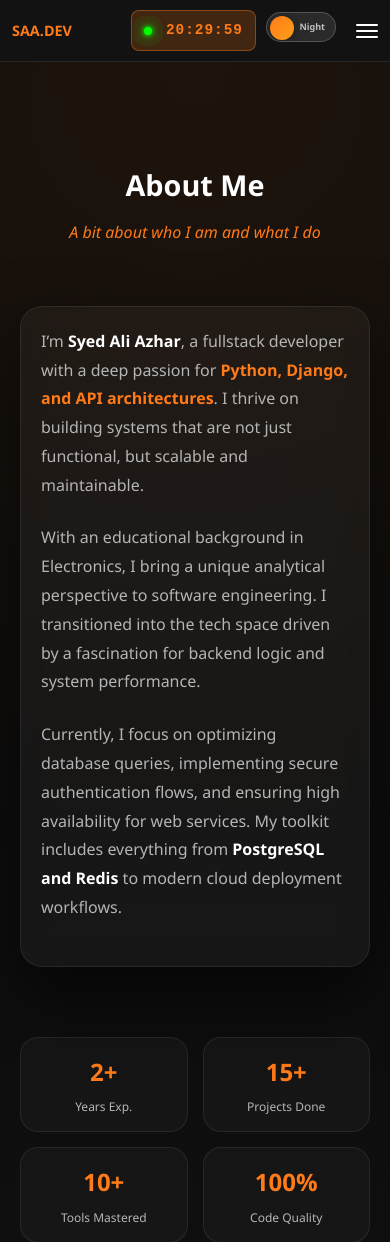
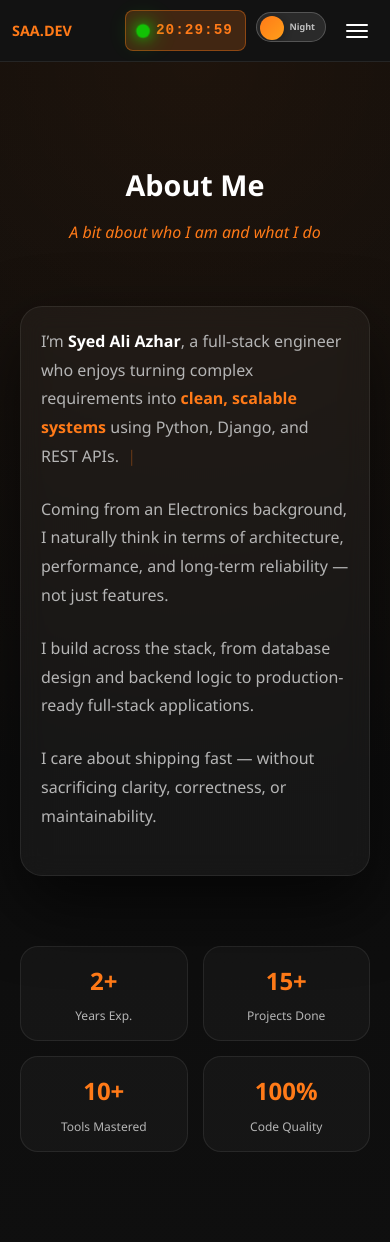
Before and after one commit to alisyed010/portfolio, a Django app: page /about/ in a window 390 px wide. Shown: the top 1242 px of the page. Run offline with Django 5.2, Linux system fonts and the light colour scheme; data comes from the database, SQL or seed files in the repository.

Commit message:
Optimize typewriter effect and clean up code
- Implement inline typewriter script in base.html for reliability
- Remove duplicate typewriter code from main.js
- Optimize animation timing (300ms startup, 12ms per character)
- Clean up console logging and debug statements
- Simplify theme toggle and hamburger menu logic
- Fix navbar grid layout for proper alignment
- Ensure animation works in both dev and Docker environments

```diff
--- a/resume/static/css/style.css
+++ b/resume/static/css/style.css
@@ -70,13 +70,14 @@ a {
     position: sticky;
     top: 0;
     z-index: 1000;
-    display: flex;
+    display: grid;
+    grid-template-columns: auto 1fr auto;
     align-items: center;
-    justify-content: space-between;
     padding: 14px 20px;
     background: var(--panel);
     border-bottom: 1px solid var(--border);
     transition: background-color 0.3s ease;
+    gap: 20px;
 }
 
 /* Left: Logo */
@@ -92,9 +93,9 @@ a {
 
 /* Center: Nav Links (Hidden on mobile) */
 .nav-center {
-    flex: 1;
     display: flex;
     justify-content: center;
+    align-items: center;
 }
 
 /* Nav Items */
@@ -103,6 +104,7 @@ a {
     align-items: center;
     gap: 8px;
     flex-wrap: nowrap;
+    justify-content: center;
 }
 
 /* Nav Links */
@@ -268,6 +270,7 @@ body.light .mobile-nav a:hover img {
     opacity: 1;
 }
 
+
 /* ================= LIVE CLOCK STYLING ================= */
 .live-clock {
     display: flex !important;
@@ -282,6 +285,7 @@ body.light .mobile-nav a:hover img {
     height: auto !important;
     transition: all 0.3s ease !important;
     position: relative !important;
+    overflow: visible !important;
 }
 
 .live-clock:hover {
@@ -290,80 +294,44 @@ body.light .mobile-nav a:hover img {
 }
 
 /* Blinking Green Dot with Radiating Effect */
-
 .clock-dot {
     position: relative !important;
-    display: inline-flex !important;
-    width: 8px !important;
-    height: 8px !important;
+    display: inline-block !important;
+    width: 10px !important;
+    height: 10px !important;
     border-radius: 50% !important;
     background-color: #00ff00 !important;
-    margin-right: 6px !important;
     flex-shrink: 0 !important;
-    animation: pulse-glow 2s ease-in-out infinite;
-}
-
-/* Inner glow */
-.clock-dot::before {
-    content: '';
-    position: absolute;
-    top: -2px;
-    left: -2px;
-    right: -2px;
-    bottom: -2px;
-    border-radius: 50%;
-    background: radial-gradient(circle, rgba(0, 255, 0, 0.6) 0%, transparent 70%);
-    animation: inner-pulse 2s ease-in-out infinite;
-}
-
-/* Outer radiating ring */
-.clock-dot::after {
-    content: '';
-    position: absolute;
-    top: 50%;
-    left: 50%;
-    transform: translate(-50%, -50%);
-    width: 100%;
-    height: 100%;
-    border-radius: 50%;
-    background: transparent;
-    box-shadow: 0 0 0 0 rgba(0, 255, 0, 0.7);
-    animation: pulse-ring 2s cubic-bezier(0.215, 0.61, 0.355, 1) infinite;
-}
-
-@keyframes pulse-glow {
-    0%, 100% {
-        box-shadow: 0 0 4px rgba(0, 255, 0, 0.8),
-                    0 0 8px rgba(0, 255, 0, 0.5);
+    animation: greenBlink 1.5s ease-in-out infinite !important;
+}
+
+/* Define the greenBlink animation */
+@keyframes greenBlink {
+    0% {
+        transform: scale(1);
+        box-shadow: 0 0 5px rgba(0, 255, 0, 0.8),
+                    0 0 10px rgba(0, 255, 0, 0.5),
+                    0 0 15px rgba(0, 255, 0, 0.3);
+        opacity: 1;
     }
     50% {
-        box-shadow: 0 0 8px rgba(0, 255, 0, 1),
-                    0 0 16px rgba(0, 255, 0, 0.7);
-    }
-}
-
-@keyframes inner-pulse {
-    0%, 100% {
-        opacity: 0.6;
+        transform: scale(1.4);
+        box-shadow: 0 0 10px rgba(0, 255, 0, 1),
+                    0 0 20px rgba(0, 255, 0, 0.8),
+                    0 0 30px rgba(0, 255, 0, 0.5),
+                    0 0 40px rgba(0, 255, 0, 0.3);
+        opacity: 0.7;
+    }
+    100% {
         transform: scale(1);
-    }
-    50% {
+        box-shadow: 0 0 5px rgba(0, 255, 0, 0.8),
+                    0 0 10px rgba(0, 255, 0, 0.5),
+                    0 0 15px rgba(0, 255, 0, 0.3);
         opacity: 1;
-        transform: scale(1.3);
-    }
-}
-
-@keyframes pulse-ring {
-    0% {
-        box-shadow: 0 0 0 0 rgba(0, 255, 0, 0.7);
-    }
-    50% {
-        box-shadow: 0 0 0 12px rgba(0, 255, 0, 0);
-    }
-    100% {
-        box-shadow: 0 0 0 0 rgba(0, 255, 0, 0);
-    }
-}
+    }
+}
+
+/* Clock Time Styling */
 #clock-time {
     color: var(--accent) !important;
     font-size: 0.9rem !important;
@@ -387,6 +355,8 @@ body.light .live-clock:hover {
     background: rgba(255, 122, 24, 0.15) !important;
     border-color: rgba(255, 122, 24, 0.5) !important;
 }
+
+
 
 /* ================= SEARCH BOX STYLING ================= */
 .search-box {
@@ -980,6 +950,48 @@ body.light .about-card {
     font-size: 14px;
 }
 
+
+/* ===== Typewriter effect ===== */
+.typewriter {
+    min-height: 3.2em; /* prevents layout jump */
+    white-space: normal;
+}
+
+/* Cursor */
+.typewriter::after {
+    content: "|";
+    margin-left: 4px;
+    color: var(--accent);
+    animation: blink 1s infinite;
+}
+
+@keyframes blink {
+    50% { opacity: 0; }
+}
+
+/* Hidden lines initially */
+/* ===== Typewriter effect ===== */
+.typewriter {
+    min-height: 3.2em; /* prevents layout jump */
+    white-space: normal;
+}
+
+/* Cursor */
+.typewriter::after {
+    content: "|";
+    margin-left: 4px;
+    color: var(--accent);
+    animation: blink 1s infinite;
+}
+
+@keyframes blink {
+    50% { opacity: 0; }
+}
+
+
+
+
+
 /* ================= PROJECTS ================= */
 .projects-showcase {
     padding: 100px 40px 120px;
--- a/resume/static/js/components/Hero.jsx
+++ b/resume/static/js/components/Hero.jsx
@@ -12,7 +12,7 @@ Every decision is intentional. Every abstraction justified.
 This is full stack engineering — done properly.`;
 
 const Hero = () => {
-    const title = "Software Engineer — Systems & Architecture";
+    const title = "Fullstack Engineer — Systems & Architecture";
     const lines = heroCopy.split('\n');
     const firstLine = lines[0];
     const remainingLines = lines.slice(1);
--- a/resume/templates/resume/about.html
+++ b/resume/templates/resume/about.html
@@ -12,24 +12,32 @@
 
     <!-- GLASS CONTENT CARD -->
     <div class="about-card">
-        <p>
-            I’m <strong>Syed Ali Azhar</strong>, a fullstack developer with a deep passion for
-            <span class="highlight">Python, Django, and API architectures</span>.
-            I thrive on building systems that are not just functional, but scalable and maintainable.
-        </p>
 
-        <p>
-            With an educational background in Electronics, I bring a unique analytical perspective to
-            software engineering. I transitioned into the tech space driven by a fascination for backend
-            logic and system performance.
-        </p>
+      <p class="about-line typewriter" data-text="I’m Syed Ali Azhar, a full-stack engineer who enjoys turning complex requirements into clean, scalable systems using Python, Django, and REST APIs.">
+        I’m <strong>Syed Ali Azhar</strong>, a full-stack engineer who enjoys turning
+        complex requirements into <span class="highlight">clean, scalable systems</span>
+        using Python, Django, and REST APIs.
+      </p>
 
-        <p>
-            Currently, I focus on optimizing database queries, implementing secure authentication flows,
-            and ensuring high availability for web services. My toolkit includes everything from
-            <strong>PostgreSQL and Redis</strong> to modern cloud deployment workflows.
-        </p>
+      <p class="about-line">
+        Coming from an Electronics background, I naturally think in terms of
+        architecture, performance, and long-term reliability — not just features.
+      </p>
+
+      <p class="about-line">
+        I build across the stack, from database design and backend logic
+        to production-ready full-stack applications.
+      </p>
+
+      <p class="about-line">
+        I care about shipping fast — without sacrificing clarity,
+        correctness, or maintainability.
+      </p>
+
     </div>
+
+
+
 
     <!-- STATS -->
     <div class="about-stats">
--- a/resume/templates/resume/base.html
+++ b/resume/templates/resume/base.html
@@ -9,6 +9,45 @@
     <meta name="description" content="Python & Django Backend Developer Portfolio">
     <link rel="stylesheet" href="{% static 'css/style.css' %}">
     <link rel="stylesheet" href="{% static 'css/search.css' %}">
+
+    <!-- CLOCK DOT ANIMATION - INLINE TO ENSURE IT WORKS -->
+    <style>
+        .clock-dot {
+            position: relative !important;
+            display: inline-block !important;
+            width: 10px !important;
+            height: 10px !important;
+            border-radius: 50% !important;
+            background-color: #00ff00 !important;
+            flex-shrink: 0 !important;
+            animation: greenBlink 1.5s ease-in-out infinite !important;
+        }
+
+        @keyframes greenBlink {
+            0% {
+                transform: scale(1);
+                box-shadow: 0 0 5px rgba(0, 255, 0, 0.8),
+                            0 0 10px rgba(0, 255, 0, 0.5),
+                            0 0 15px rgba(0, 255, 0, 0.3);
+                opacity: 1;
+            }
+            50% {
+                transform: scale(1.4);
+                box-shadow: 0 0 10px rgba(0, 255, 0, 1),
+                            0 0 20px rgba(0, 255, 0, 0.8),
+                            0 0 30px rgba(0, 255, 0, 0.5),
+                            0 0 40px rgba(0, 255, 0, 0.3);
+                opacity: 0.7;
+            }
+            100% {
+                transform: scale(1);
+                box-shadow: 0 0 5px rgba(0, 255, 0, 0.8),
+                            0 0 10px rgba(0, 255, 0, 0.5),
+                            0 0 15px rgba(0, 255, 0, 0.3);
+                opacity: 1;
+            }
+        }
+    </style>
 </head>
 
 <body>
@@ -147,6 +186,36 @@
 
     <script src="{% static 'js/main.js' %}"></script>
 
+    <!-- TYPEWRITER EFFECT - OPTIMIZED INLINE SCRIPT -->
+    <script>
+        document.addEventListener('DOMContentLoaded', function() {
+            setTimeout(function() {
+                var firstLine = document.querySelector('.about-card .about-line:first-of-type');
+                if (!firstLine) return;
+
+                var fullText = firstLine.getAttribute('data-text');
+                if (!fullText) return;
+
+                var charSpeed = 12;
+                var originalHTML = firstLine.innerHTML;
+                var index = 0;
+
+                firstLine.innerHTML = '<span class="typing-text"></span>';
+                var typingSpan = firstLine.querySelector('.typing-text');
+
+                function typeChar() {
+                    if (index < fullText.length) {
+                        typingSpan.textContent += fullText.charAt(index++);
+                        setTimeout(typeChar, charSpeed);
+                    } else {
+                        firstLine.innerHTML = originalHTML;
+                    }
+                }
+                typeChar();
+            }, 300);
+        });
+    </script>
+
 </body>
 
 </html>
```
Also changed, not shown: resume/static/js/main.js (+1 -22 lines), resume/templates/resume/home.html (+4 -5 lines).
